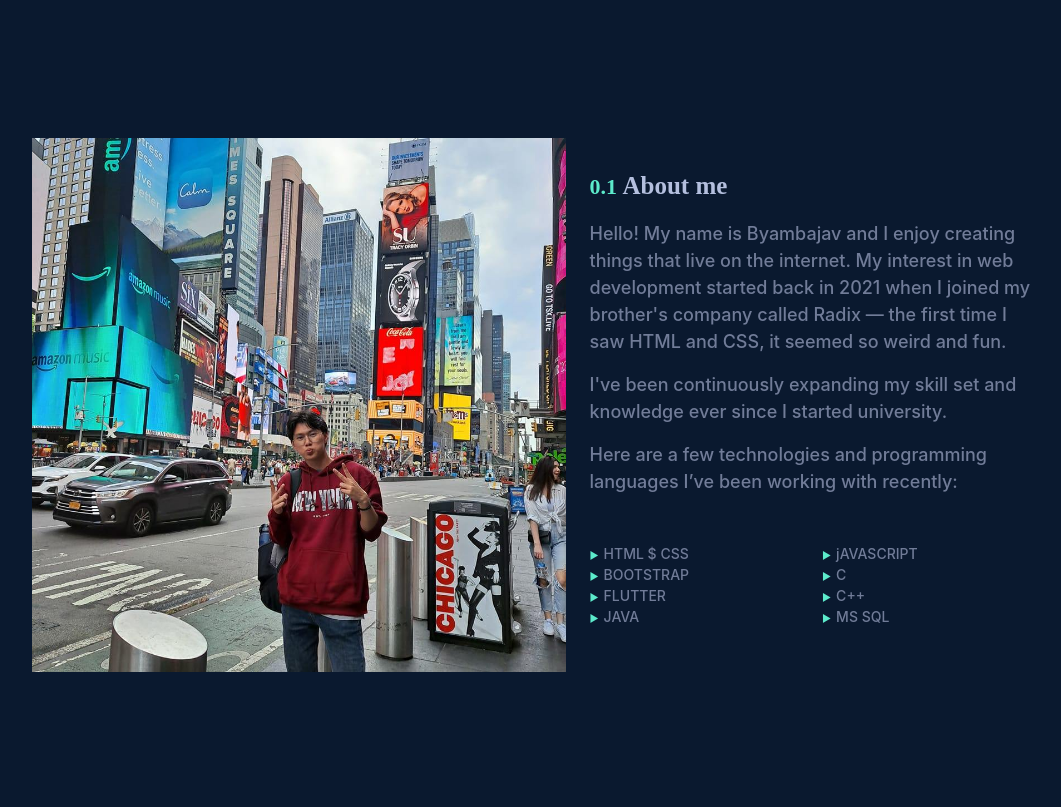
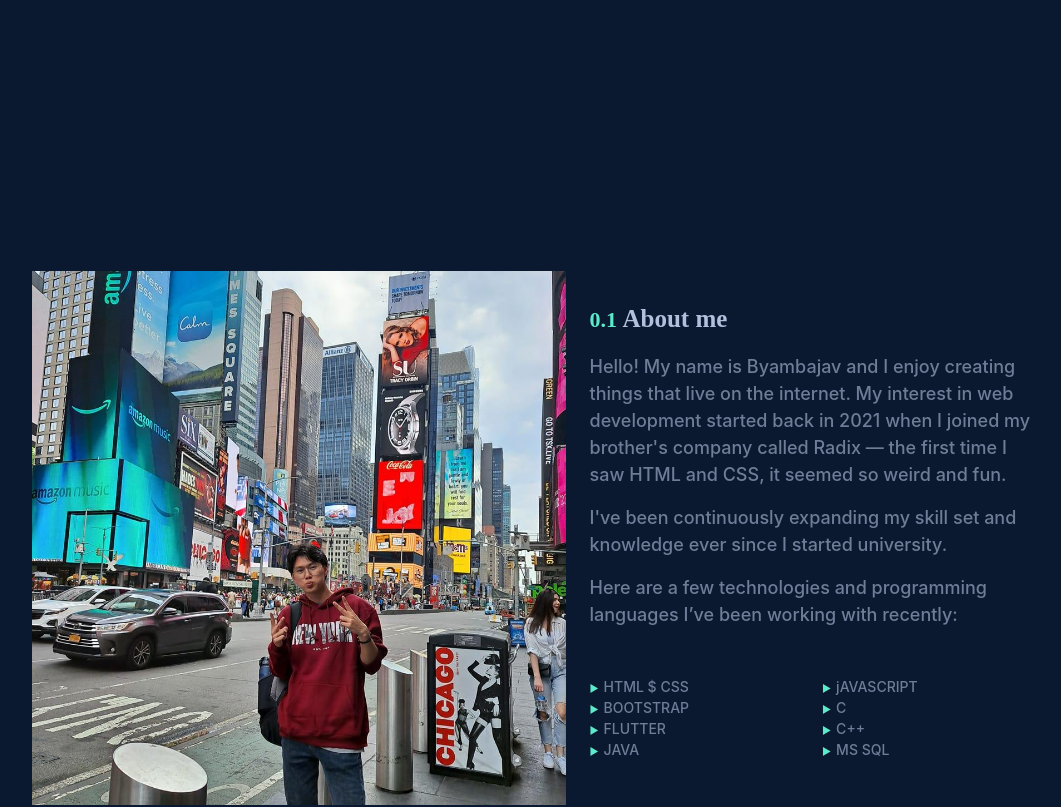
Before and after one commit to byamabajav/Portfolia, a website: page index.html in a window 1280 px wide. Shown: the part 800-1607 px from the top of the page, without its empty margins (109-1170 px from the left). Drawn offline with Linux system fonts and the light colour scheme; files whose address does not match are found by name.

Commit message:
about hemjee zasvar

```diff
--- a/index.html
+++ b/index.html
@@ -140,7 +140,10 @@
         </div>
       </section>
       <!-- hoyrdugaar heseg -->
-      <section id="section2">
+      <section
+        id="section2"
+        class="d-flex justify-content-center align-items-center"
+      >
         <div
           class="row mx-auto d-flex justify-content-center align-items-center"
         >
```
